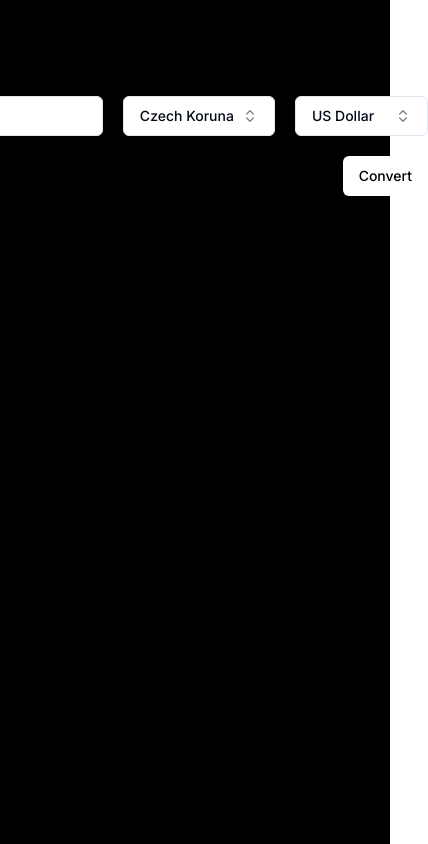
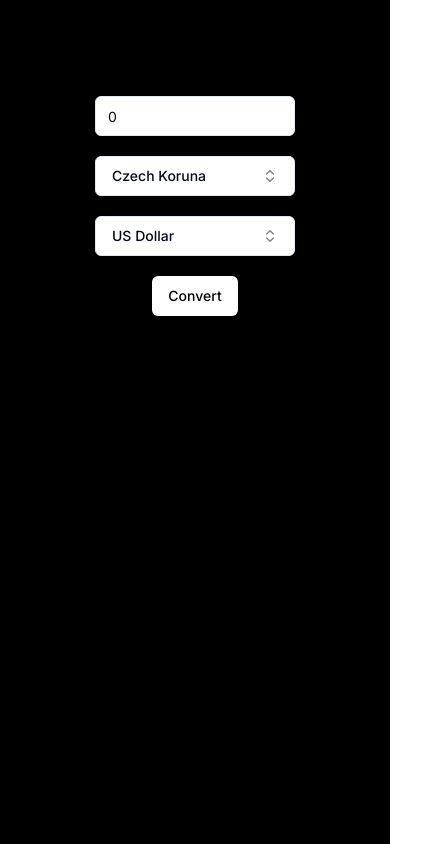
Before and after one commit to Benelini/Mergado, a Next.js app: page / in a window 390 px wide. Shown: the whole page, 428 px wide, since content can reach past the window. Built offline with nearby package versions, Linux system fonts and the light colour scheme.

Commit message:
feat: mobile layout

```diff
--- a/components/convert-currency.tsx
+++ b/components/convert-currency.tsx
@@ -25,11 +25,12 @@ export const ConvertCurrency = () => {
     return <div>Error: {error.message}</div>;
   }
   return (
-    <div className="flex flex-col justify-center items-end">
+    <div className="flex flex-col justify-center items-end max-md:items-center">
       {" "}
-      <div className="flex flex-row items-center justify-center gap-5">
-        <div className="flex flex-col justify-start items-start">
+      <div className="flex flex-row max-md:flex-col items-center justify-center gap-5">
+        <div className="flex flex-col justify-start items-start max-md:items-center max-md:justify-center">
           <Input
+            className="w-[200px]    "
             id="amount"
             placeholder="Enter currency amount"
             type="text"
@@ -50,7 +51,7 @@ export const ConvertCurrency = () => {
         Convert
       </Button>
       {data ? (
-        <div className="bg-white file:text-sm rounded-md py-2 mt-10 px-5 text-4xl ">
+        <div className="bg-white self-center max-md:text-lg file:text-sm rounded-md py-2 mt-10 px-5 text-4xl ">
           {data.amount} {""}
           {data.from} = {data.value.toPrecision(3)} {data.to}
         </div>
```
